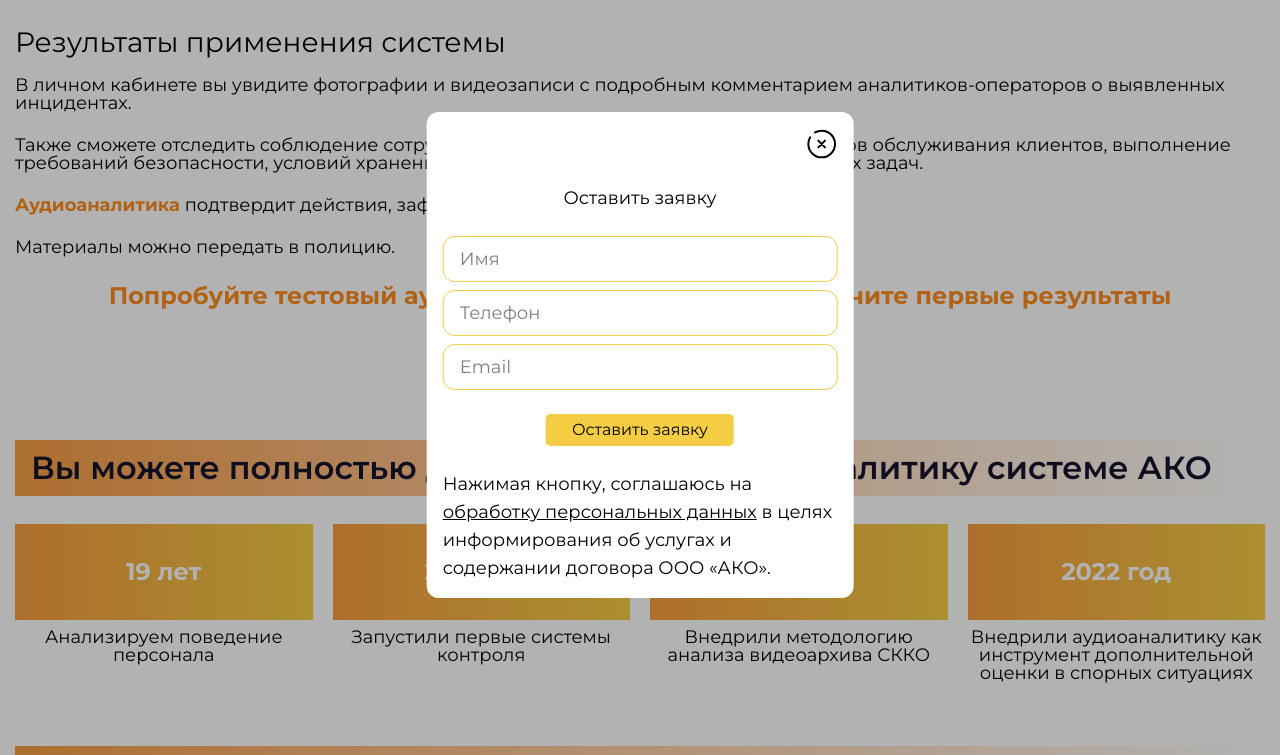
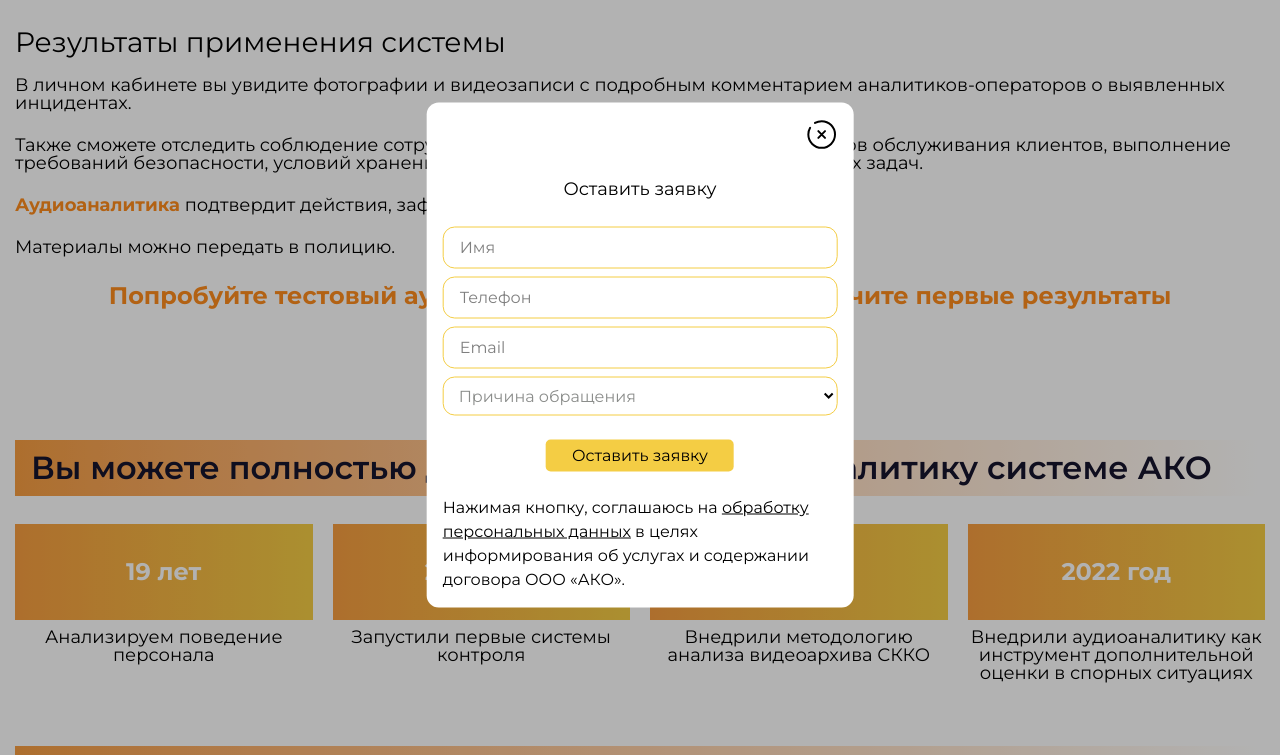
Before and after one commit to fire8327/Akocheck, a website: page index.html in a window 1280 px wide. Both pictures are taken after a click on the button "Да, хочу тестовый аудит". Shown: the part 2568-3323 px from the top of the page. Drawn offline with nearby package versions, Linux system fonts and the light colour scheme; a script that the page names is missing.

Commit message:
add select

```diff
--- a/Assets/JS/main.js
+++ b/Assets/JS/main.js
@@ -16,6 +16,12 @@ $(".openMainModal").each((i, el) => {
 $("#closeModal, #overlayModal").click(() => {
     $("#mainModal").hide(500)
     $("#overlayModal").hide(500)
+})
+
+
+/* select */
+$("#userReason").change(() => {
+  $("#mainPlaseholder").addClass("hidden")
 })
 
 
@@ -79,6 +85,7 @@ document.getElementById("mainModal").addEventListener("submit", function (e) {
     if(validate.isValid) {
     $("#submitModal").addClass("opacity-50 cursor-not-allowed").prop('disabled', true)
     let message = `<b>Заявка с сайта.</b>\n`;
+    message += `<b>Причина обращения: </b> ${this.userReason .value}`;
     message += `<b>Отправитель: </b> ${this.userName.value}\n`;
     message += `<b>Номер телефона: </b> ${this.userPhone.value}\n`;
     message += `<b>Email: </b> ${this.userEmail .value}`;
@@ -92,6 +99,7 @@ document.getElementById("mainModal").addEventListener("submit", function (e) {
         this.userName.value = ""
         this.userPhone.value = ""
         this.userEmail.value = ""
+        this.userReason.value = ""
         $("#success").show(500)
         setTimeout(() => {
             $("#success").hide(500)
@@ -99,6 +107,7 @@ document.getElementById("mainModal").addEventListener("submit", function (e) {
         $("#mainModal").hide(500)
         $("#overlayModal").hide(500)
         $("#submitModal").removeClass("opacity-50 cursor-not-allowed").prop('disabled', false)
+        $("#mainPlaseholder").removeClass("hidden")
     })
     .catch((err) => {
         console.warn(err);
--- a/index.html
+++ b/index.html
@@ -481,13 +481,23 @@
                     <img src="Assets/Images/modal/close.svg" alt="" class="w-8">
                 </button>
                 <p>Оставить заявку</p>
-                <div class="flex flex-col gap-2 w-full">
+                <div class="flex flex-col gap-2 w-full text-base">
                     <input name="userName" id="userName" type="text" class="px-4 py-2 rounded-xl border border-[#F4CD44] w-full" placeholder="Имя">
                     <input name="userPhone" id="userPhone" type="text" class="px-4 py-2 rounded-xl border border-[#F4CD44] w-full" placeholder="Телефон">
                     <input name="userEmail" id="userEmail" type="email" class="px-4 py-2 rounded-xl border border-[#F4CD44] w-full" placeholder="Email">
+                    <div class="relative">
+                        <p id="mainPlaseholder" class="absolute top-1/2 -translate-y-1/2 left-4 text-[#8b8d8b] bg-white z-[1] pointer-events-none">Причина обращения</p>
+                        <select name="userReason" id="userReason" class="px-4 py-2 rounded-xl border border-[#F4CD44] w-full peer">
+                            <option value="Не выбрано">Не выбрано</option>
+                            <option value="Заказать тестовый аудит">Заказать тестовый аудит</option>
+                            <option value="Запросить расчет стоимости">Запросить расчет стоимости</option>
+                            <option value="Назначить демо-встречу">Назначить демо-встречу</option>
+                            <option value="Ознакомиться с чек-листом контроля">Ознакомиться с чек-листом контроля</option>
+                        </select>
+                    </div>
                 </div>
                 <button id="sumbitModal" class="cursor-pointer w-[188px] h-8 flex items-center justify-center text-base bg-[#F4CD44] rounded-[5px]">Оставить заявку</button>
-                <p>Нажимая кнопку, соглашаюсь на <a href="https://disk.yandex.ru/i/X7PQApLPZ5xCXA" target="_blank" class="underline">обработку персональных данных</a> в целях информирования об услугах и содержании договора ООО «АКО».</p>
+                <p class="text-base">Нажимая кнопку, соглашаюсь на <a href="https://disk.yandex.ru/i/X7PQApLPZ5xCXA" target="_blank" class="underline">обработку персональных данных</a> в целях информирования об услугах и содержании договора ООО «АКО».</p>
             </div>
         </form>
         <div id="success" class="hidden">
```
Also changed, not shown: Assets/CSS/main.css.
